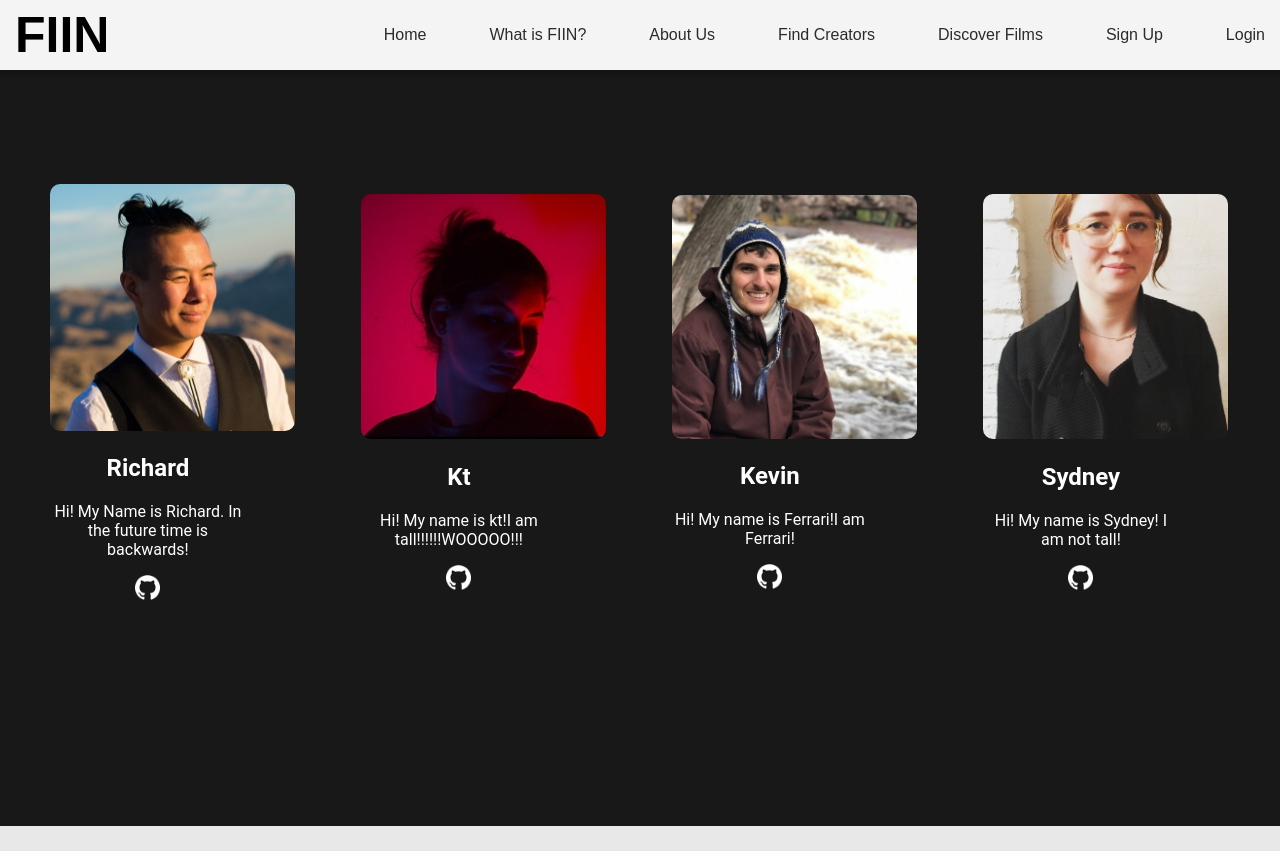
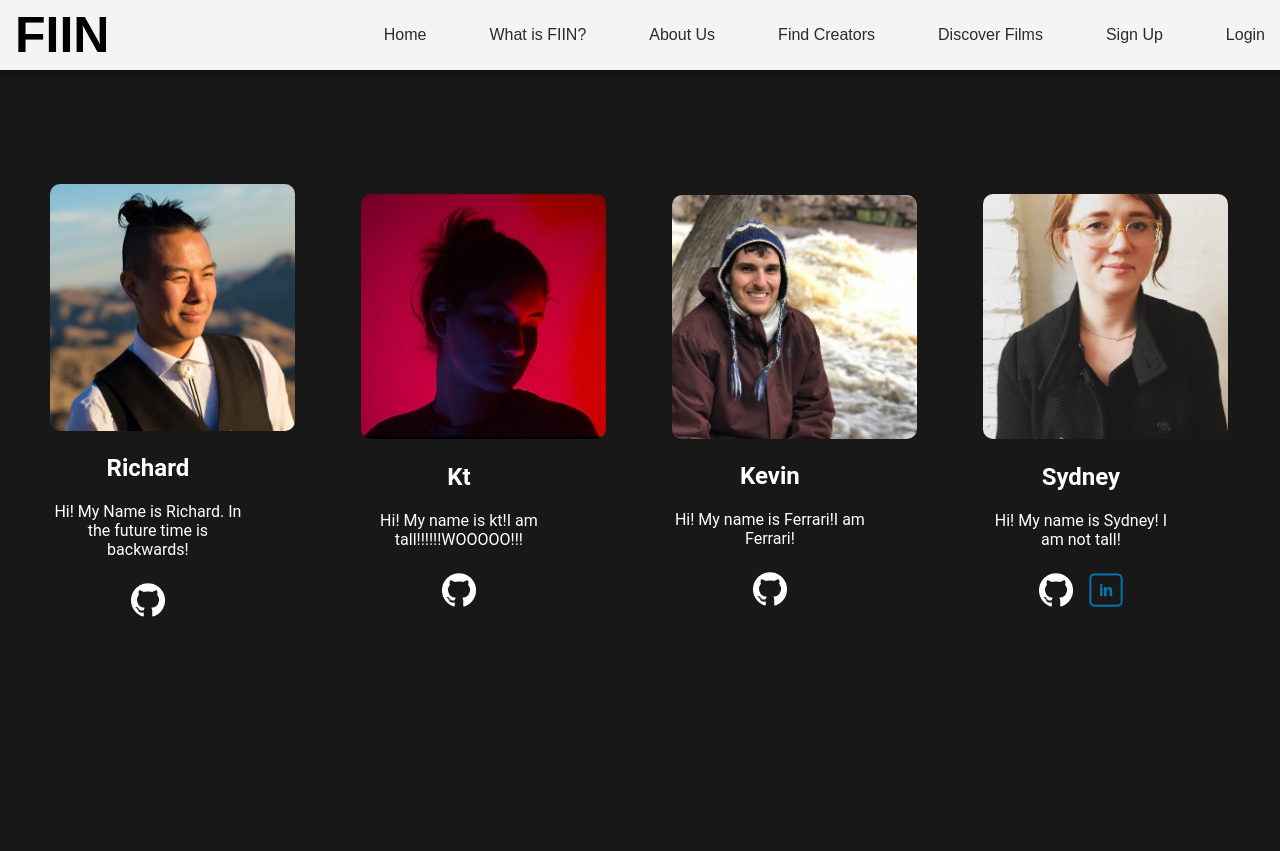
Before and after one commit to Gisaengchung/front-end, a React app: page /about-us in a window 1280 px wide. Before the commit the page ends 826 px from the top, so only its background shows below. Built offline with nearby package versions, Linux system fonts and the light colour scheme; no server answers.

Commit message:
linkedin logo imported

```diff
--- a/src/components/aboutUs/AboutUs.css
+++ b/src/components/aboutUs/AboutUs.css
@@ -32,6 +32,7 @@
 }
 
 .contactImage {
-  height: 25px;
-  width: 25px;
+  height: 50px;
+  width: 50px;
+  padding: 8px;
 }
--- a/src/components/aboutUs/AboutUs.jsx
+++ b/src/components/aboutUs/AboutUs.jsx
@@ -6,6 +6,7 @@ import kevin from './aboutAssets/kevin.png'
 import rird from './aboutAssets/rird.png'
 import sydney from './aboutAssets/sydney.png'
 import github from './aboutAssets/github.png'
+import linkedinlogo from './aboutAssets/linkedinlogo.png'
 
 
 export default function AboutUs() {
@@ -60,6 +61,10 @@ export default function AboutUs() {
         <a href="https://github.com/scjam">
         <img className={styles.contactImage} src={github} />
         </a>
+
+        <a href="https://www.linkedin.com/in/sydjames/">
+        < img className={styles.contactImage} src={linkedinlogo} />
+        </a>
         </div>
       </div>
     </div>
```
Also changed, not shown: src/components/aboutUs/aboutAssets/linkedinlogo.png (added).
